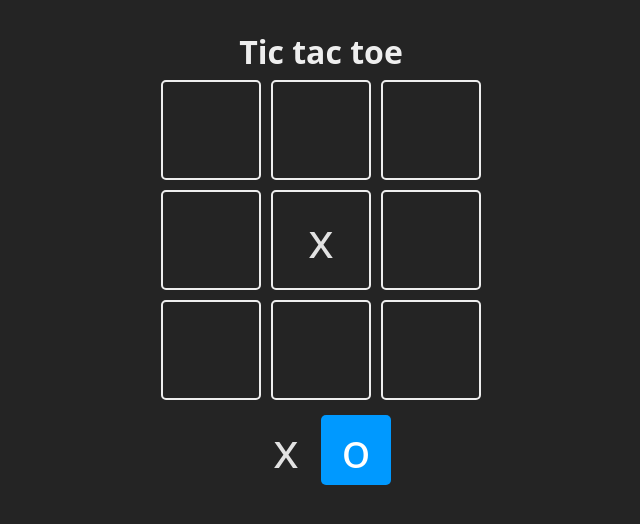
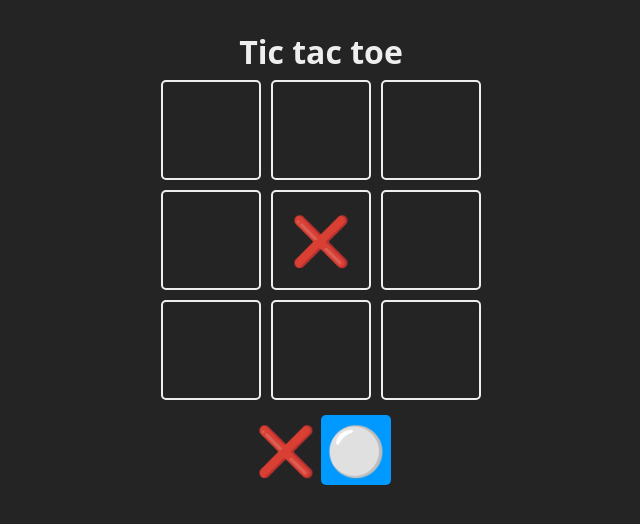
Before and after one commit to nicoisz/reactjsProjects, a React (Vite) app in the folder projects/01-tic-tac-toe/: page / in a window 1280 px wide. Both pictures are taken after a click on the element 640 px from the left and 240 px from the top of the page. Shown: the top 524 px of the page, without its empty margins (319-959 px from the left). Built offline with nearby package versions, Linux system fonts and the light colour scheme.

Commit message:
extract to components

```diff
--- a/projects/01-tic-tac-toe/package.json
+++ b/projects/01-tic-tac-toe/package.json
@@ -10,6 +10,7 @@
     "preview": "vite preview"
   },
   "dependencies": {
+    "canvas-confetti": "1.6.0",
     "react": "^18.2.0",
     "react-dom": "^18.2.0"
   },
--- a/projects/01-tic-tac-toe/src/App.jsx
+++ b/projects/01-tic-tac-toe/src/App.jsx
@@ -1,35 +1,10 @@
 import { useState } from "react";
+import confetti from "canvas-confetti";
 
-const TURNS = {
-  // turnos
-  X: "x",
-  O: "o",
-};
-
-const Square = ({ children, isSelected, updateBoard, index }) => {
-  const className = `square ${isSelected ? "is-selected" : ""}`;
-
-  const handleClick = () => {
-    updateBoard(index);
-  };
-
-  return (
-    <div onClick={handleClick} className={className}>
-      {children}
-    </div>
-  );
-};
-
-const WINNER_COMBOS = [
-  [0, 1, 2],
-  [3, 4, 5],
-  [6, 7, 8],
-  [0, 3, 6],
-  [1, 4, 7],
-  [2, 5, 8],
-  [0, 4, 8],
-  [2, 4, 6],
-];
+import { Square } from "./components/square.jsx";
+import { TURNS, WINNER_COMBOS } from "./constants.jsx";
+import { checkWinnerFrom, CheckEndGame } from "./logic/board.js";
+import { WinnerModal } from "./components/winnerModal.jsx";
 
 function App() {
   const [board, setBoard] = useState(Array(9).fill(null));
@@ -37,21 +12,10 @@
   // null es que no hay ganador, false es que hay un empate
   const [winner, setWinner] = useState(null);
 
-  const checkWinner = (boardToCheck) => {
-    // revisamos todas las combinaciones ganadoras
-    // para ver si X u O ganó
-    for (const combo of WINNER_COMBOS) {
-      const [a, b, c] = combo;
-      if (
-        boardToCheck[a] &&
-        boardToCheck[a] === boardToCheck[b] &&
-        boardToCheck[a] === boardToCheck[c]
-      ) {
-        return boardToCheck[a];
-      }
-    }
-    // si no hay ganador
-    return null;
+  const resetGame = () => {
+    setBoard(Array(9).fill(null));
+    setTurn(TURNS.X);
+    setWinner(null);
   };
 
   const updateBoard = (index) => {
@@ -66,9 +30,12 @@
     const newTurn = turn === TURNS.X ? TURNS.O : TURNS.X;
     setTurn(newTurn);
     // revisar si hay ganador
-    const newWinner = checkWinner(newBoard);
+    const newWinner = checkWinnerFrom(newBoard);
     if (newWinner) {
+      confetti();
       setWinner(newWinner);
+    } else if (CheckEndGame(newBoard)) {
+      setWinner(false);
     }
   };
 
@@ -89,6 +56,8 @@
         <Square isSelected={turn === TURNS.X}>{TURNS.X}</Square>
         <Square isSelected={turn === TURNS.O}>{TURNS.O}</Square>
       </section>
+
+      <WinnerModal resetGame={resetGame} winner={winner} />
     </main>
   );
 }
--- /dev/null
+++ b/projects/01-tic-tac-toe/src/components/square.jsx
@@ -0,0 +1,13 @@
+export const Square = ({ children, isSelected, updateBoard, index }) => {
+  const className = `square ${isSelected ? "is-selected" : ""}`;
+
+  const handleClick = () => {
+    updateBoard(index);
+  };
+
+  return (
+    <div onClick={handleClick} className={className}>
+      {children}
+    </div>
+  );
+};
--- /dev/null
+++ b/projects/01-tic-tac-toe/src/components/winnerModal.jsx
@@ -0,0 +1,19 @@
+import { Square } from "./square";
+
+export function WinnerModal({ winner, resetGame }) {
+  if (winner === null) return null;
+
+  const winnerText = winner === false ? "Empate" : "Gano:";
+
+  return (
+    <section className="winner">
+      <div className="text">
+        <h2>{winnerText}</h2>
+        <header className="win">{winner && <Square>{winner}</Square>}</header>
+        <footer>
+          <button onClick={resetGame}> Empezar de nuevo </button>
+        </footer>
+      </div>
+    </section>
+  );
+}
--- /dev/null
+++ b/projects/01-tic-tac-toe/src/constants.jsx
@@ -0,0 +1,16 @@
+export const TURNS = {
+  // turnos
+  X: "❌",
+  O: "⚪️",
+};
+
+export const WINNER_COMBOS = [
+  [0, 1, 2],
+  [3, 4, 5],
+  [6, 7, 8],
+  [0, 3, 6],
+  [1, 4, 7],
+  [2, 5, 8],
+  [0, 4, 8],
+  [2, 4, 6],
+];
--- /dev/null
+++ b/projects/01-tic-tac-toe/src/logic/board.js
@@ -0,0 +1,21 @@
+import { WINNER_COMBOS } from "../constants";
+export const checkWinnerFrom = (boardToCheck) => {
+  // revisamos todas las combinaciones ganadoras
+  // para ver si X u O ganó
+  for (const combo of WINNER_COMBOS) {
+    const [a, b, c] = combo;
+    if (
+      boardToCheck[a] &&
+      boardToCheck[a] === boardToCheck[b] &&
+      boardToCheck[a] === boardToCheck[c]
+    ) {
+      return boardToCheck[a];
+    }
+  }
+  // si no hay ganador
+  return null;
+};
+
+export const CheckEndGame = (newBoard) => {
+  return newBoard.every((square) => square !== null);
+};
```
Also changed, not shown: 1 other file (tests, documents, lock files or other folders).
